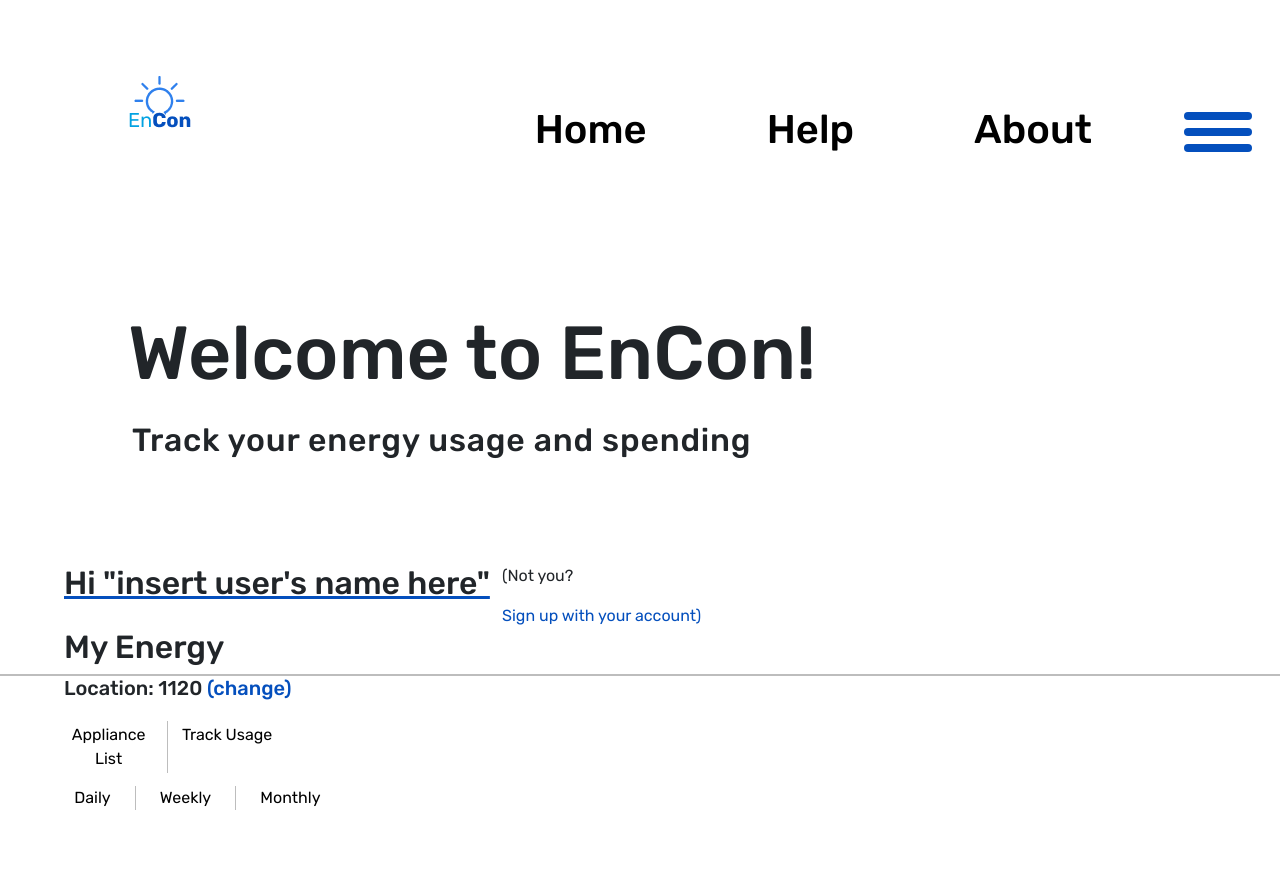
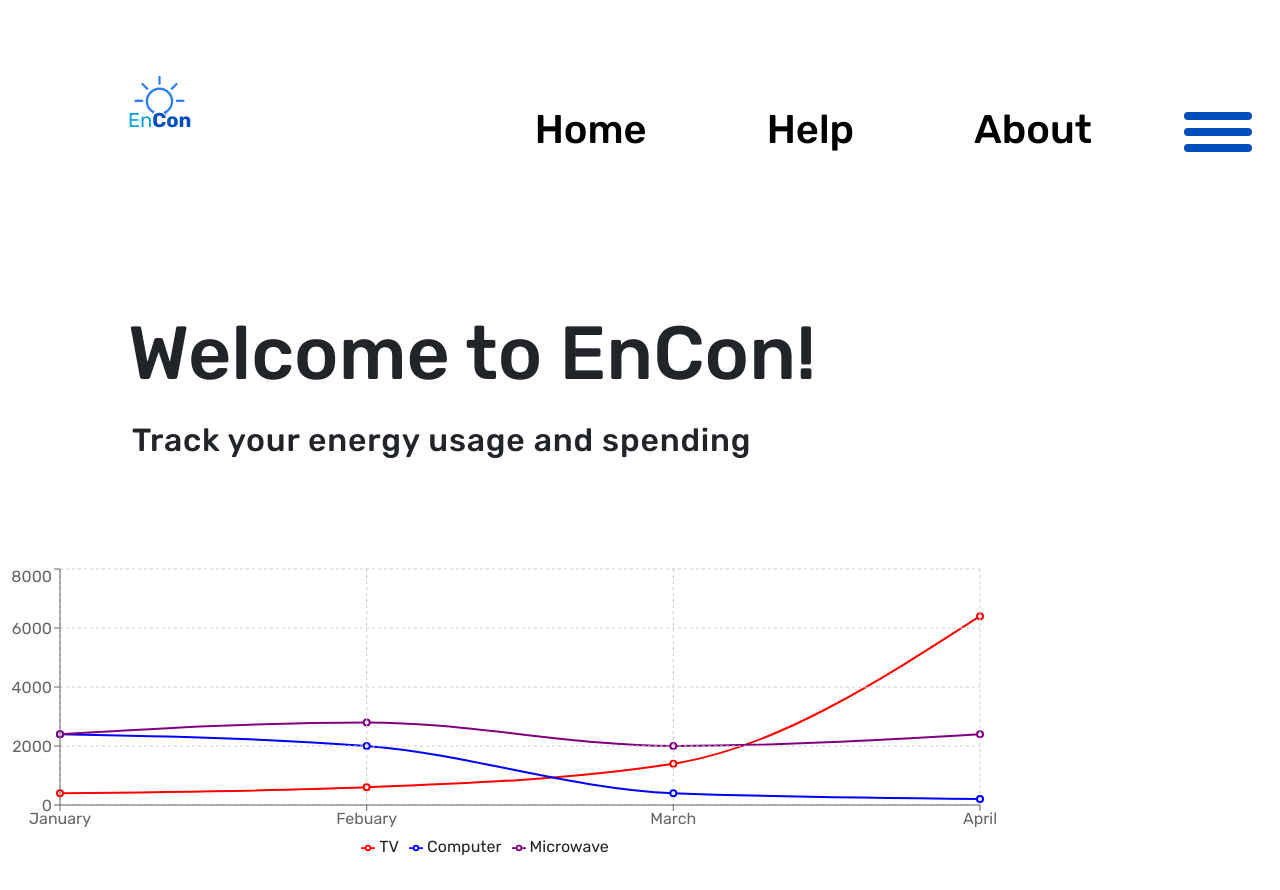
Before and after one commit to BloomTech-Labs/Encon-fe, a React (Create React App) app in the folder encon/: page /profile in a window 1280 px wide. Shown: the top 890 px of the page. After the commit the page ends 864 px from the top, so only its background shows below. Built offline with nearby package versions, Linux system fonts and the light colour scheme.

Commit message:
got the react charts rendering and working

```diff
--- a/encon/package.json
+++ b/encon/package.json
@@ -22,6 +22,7 @@
     "react-router-dom": "^5.2.0",
     "react-scripts": "3.4.1",
     "reactstrap": "^8.4.1",
+    "recharts": "^1.8.5",
     "styled-components": "^5.1.0",
     "yup": "^0.29.0"
   },
--- a/encon/src/App.js
+++ b/encon/src/App.js
@@ -11,6 +11,7 @@ import { DesktopRegister } from './components/desktop/Desktop-Register';
 import { LoginDesktop } from './components/desktop/Desktop-Login';
 import { ApplianceList } from './components/mobile/Appliance-List.js';
 import { DesktopNav } from './components/desktop/Desktop-Nav.js';
+import { UserGraph } from './components/mobile/Graphs';
 
 const App = () => {
   const user = useState({
@@ -43,7 +44,7 @@ const App = () => {
         </Route>
         <Route path='/profile'>
           <DesktopNav />
-          <ApplianceList />
+          <UserGraph />
         </Route>
       </UserContext.Provider>
     </div>
--- /dev/null
+++ b/encon/src/components/mobile/Graphs.js
@@ -0,0 +1,40 @@
+import React from 'react';
+import {
+  LineChart,
+  Line,
+  CartesianGrid,
+  XAxis,
+  YAxis,
+  Tooltip,
+  Legend,
+} from 'recharts';
+
+export const UserGraph = () => {
+  const data = [
+    { month: 'January', TV: 400, Computer: 2400, Microwave: 2400 },
+    { month: 'Febuary', TV: 600, Computer: 2000, Microwave: 2800 },
+    { month: 'March', TV: 1400, Computer: 400, Microwave: 2000 },
+    { month: 'April', TV: 6400, Computer: 200, Microwave: 2402 },
+  ];
+  return (
+    <LineChart
+      width={1000}
+      height={300}
+      data={data}
+      margin={{ top: 5, right: 20, bottom: 5, left: 0 }}
+    >
+      <Line type='monotone' dataKey='TV' stroke='red' strokeWidth={2} />
+      <Line type='monotone' dataKey='Computer' stroke='blue' strokeWidth={2} />
+      <Line
+        type='monotone'
+        dataKey='Microwave'
+        stroke='purple'
+        strokeWidth={2}
+      />
+      <CartesianGrid stroke='#ccc' strokeDasharray='3 3' />
+      <XAxis dataKey='month' />
+      <YAxis />
+      <Legend />
+    </LineChart>
+  );
+};
```
Also changed, not shown: 1 other file (tests, documents, lock files or other folders).
